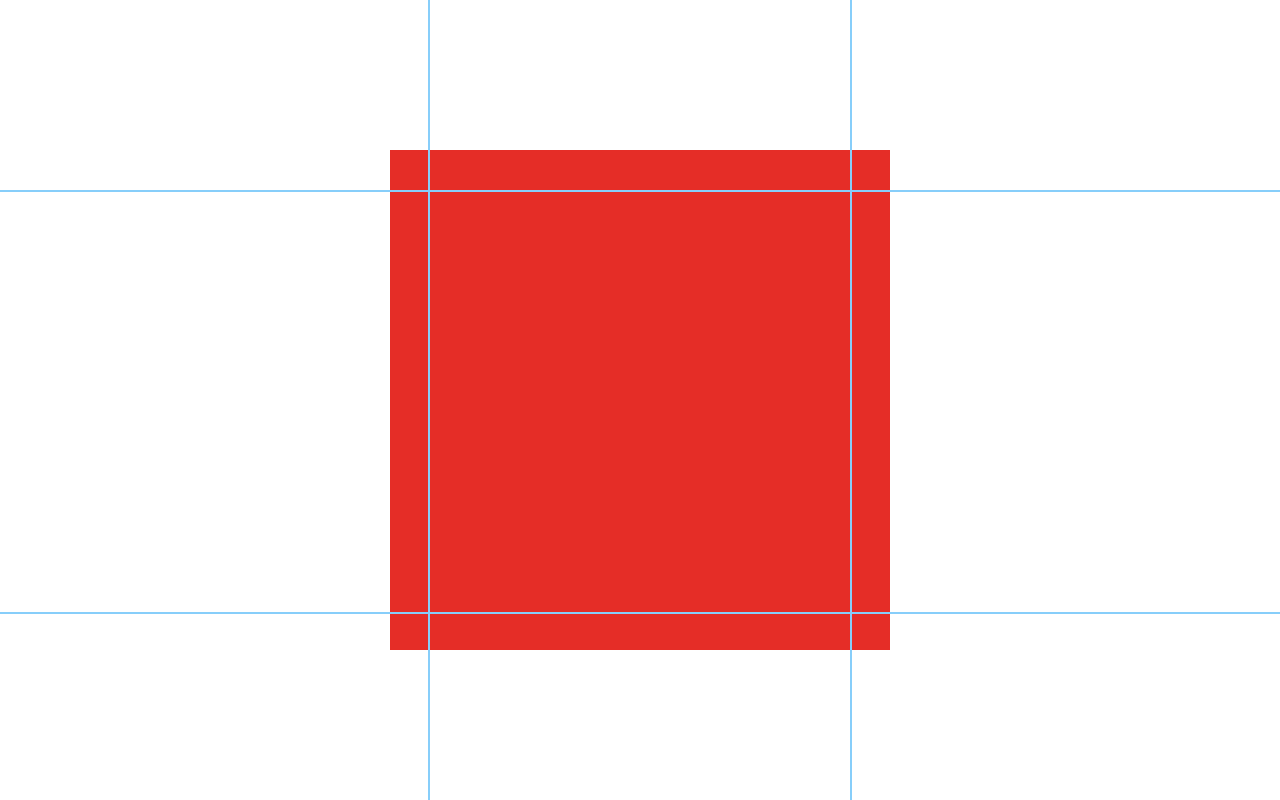
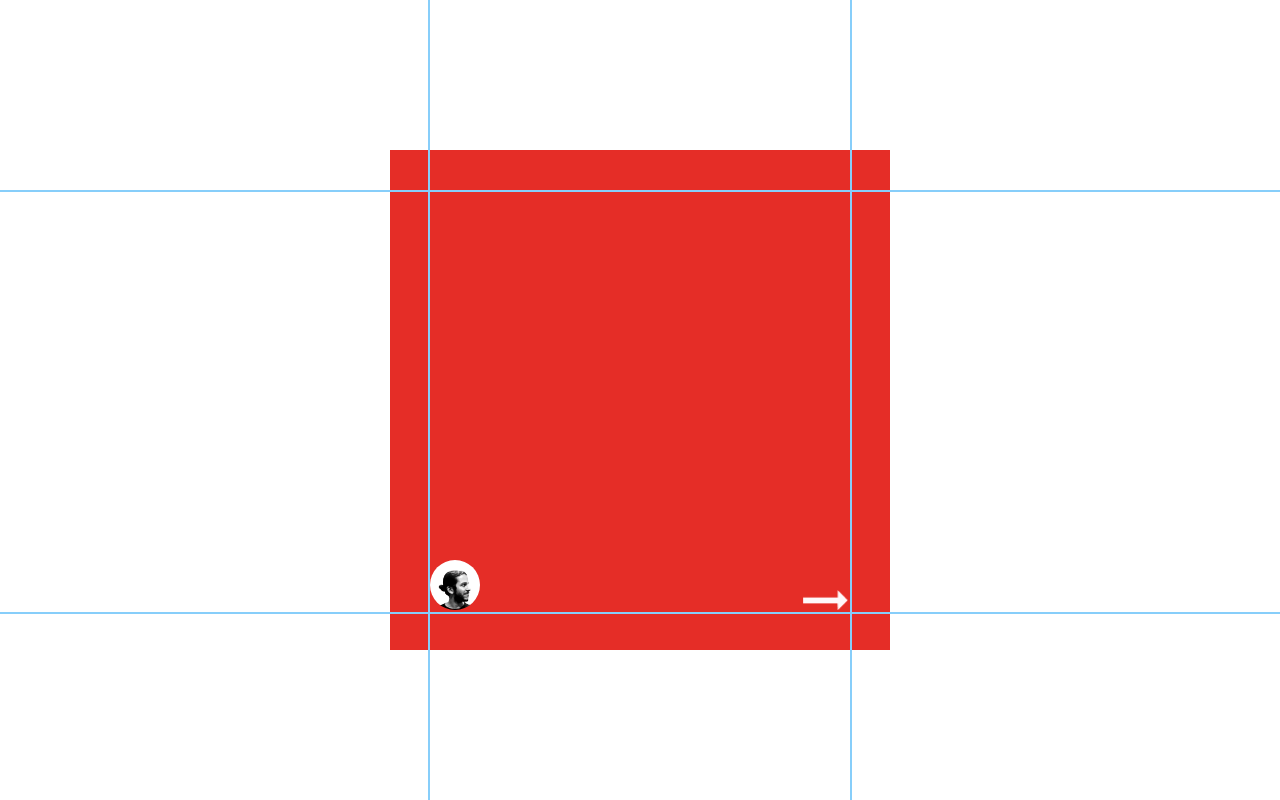
Before and after one commit to tonibardina/IG_post_creator, a website: page src/index.html in a window 1280 px wide. Drawn offline with Linux system fonts and the light colour scheme.

Commit message:
Chapter 3 added

```diff
--- a/src/index.html
+++ b/src/index.html
@@ -7,7 +7,10 @@
     <link rel="stylesheet" href="./main.css">
 </head>
 <body>
-    <div class="postContainer"></div>
+    <div class="postContainer">
+        <div class="userInfo"></div>
+        <div class="rightArrow"></div>
+    </div>
     <div class="guides"></div>
     <script type="text/javascript" src="./main.js"></script>
 </body>
--- a/src/main.css
+++ b/src/main.css
@@ -13,7 +13,7 @@ body {
 }
 
 .postContainer {
-    position: relative;;
+    position: relative;
     width: 500px;
     height: 500px;
     background-color: var(--active-color);
@@ -37,3 +37,33 @@ body {
     border-top: 2px solid lightskyblue;
     border-bottom: 2px solid lightskyblue;
 }
+
+.userInfo {
+    position: absolute;
+    bottom: calc(var(--padding)/2);
+    left: calc(var(--padding)/2);
+    width: 50px;
+    height: 50px;
+    background:
+        white
+        center 10px
+        /
+        contain
+        url('../assets/userImage.png')
+        no-repeat;
+    border-radius: 100%;
+}
+
+.rightArrow {
+    position: absolute;
+    bottom: calc(var(--padding)/2);
+    right: calc(var(--padding)/2);
+    width: 50px;
+    height: 20px;
+    background:
+        center center
+        /
+        contain
+        url('../assets/rightArrow.png')
+        no-repeat;
+}
```
Also changed, not shown: assets/rightArrow.png (added), assets/userImage.png (added).
